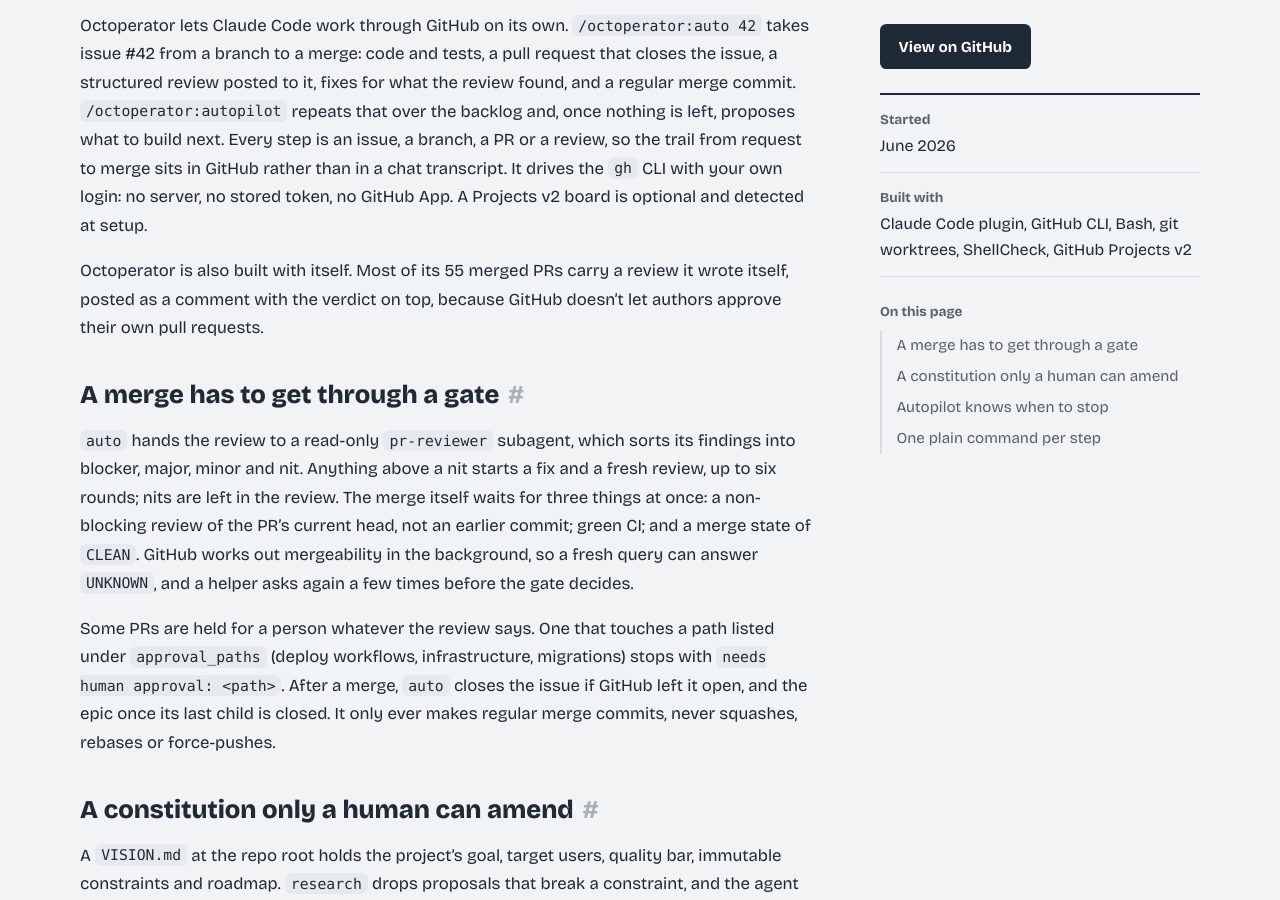
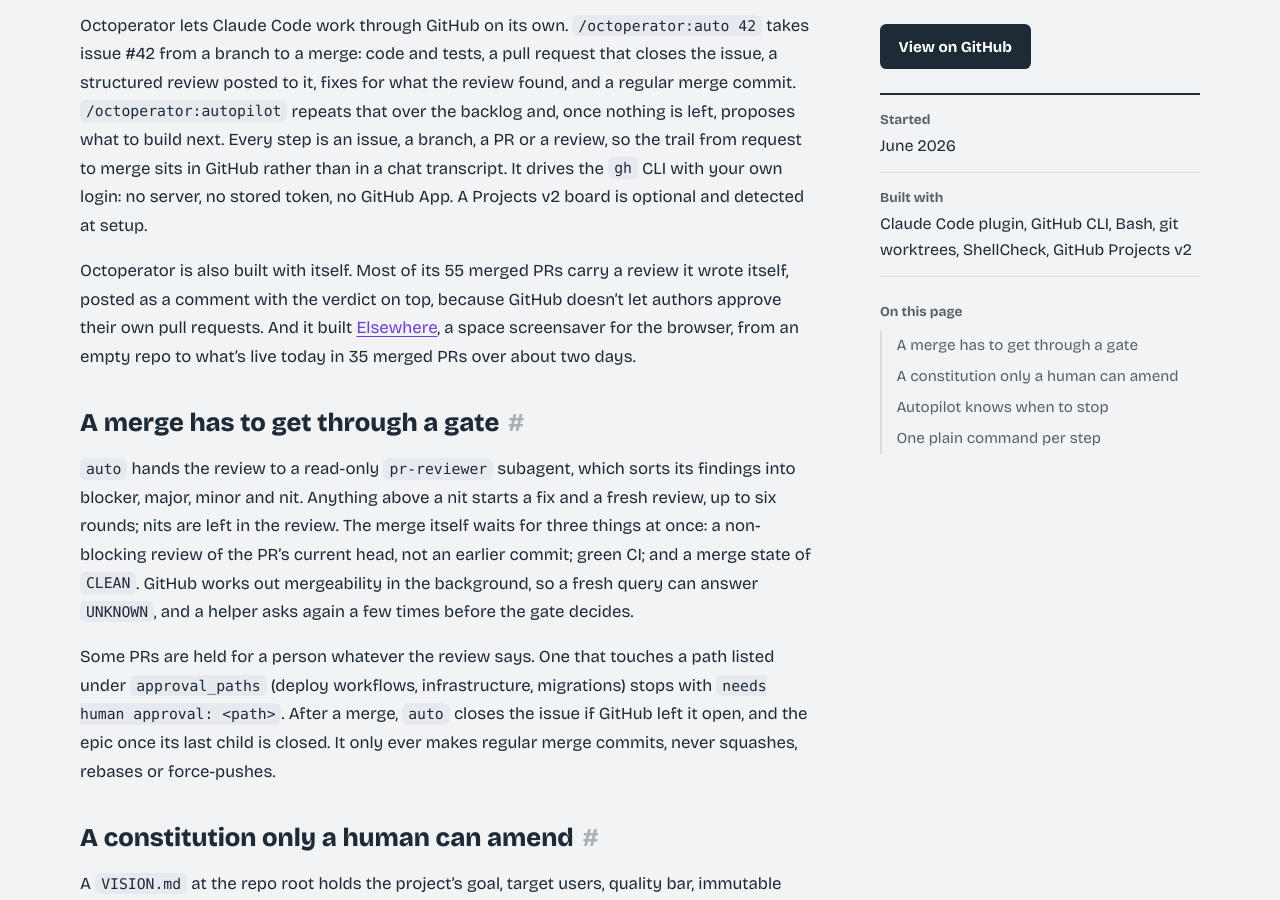
Before and after one commit to zeikar/zeikar.github.io, a Jekyll site: the page built from _projects/octoperator.md, in a window 1280 px wide and 900 px high, scrolled down 805 px. Built offline with Jekyll 4.4.1, drawn with Linux system fonts in a browser that asks for light colours; some web fonts are replaced.

Commit message:
feat(projects): add Elsewhere, the browser space screensaver Octoperator built
UNIT 31, listed after Octoperator. The page covers path-first encounter
planning, the two-layer sky with a fixed heading, the GPU-cost fix
(surface bake, edge-only atmosphere, 60 fps cap) and the plan-mapped
tests. The image is a real capture of a ringed gas giant's flyby. The
Octoperator page now links to it as the project it built.

```diff
--- a/_data/project_order.yml
+++ b/_data/project_order.yml
@@ -13,6 +13,7 @@
 - tangent
 - commentarium
 - octoperator
+- elsewhere
 - traffolio
 - ludoweft
 - cimulity
--- a/_projects/octoperator.md
+++ b/_projects/octoperator.md
@@ -12,7 +12,7 @@
 
 Octoperator lets Claude Code work through GitHub on its own. `/octoperator:auto 42` takes issue #42 from a branch to a merge: code and tests, a pull request that closes the issue, a structured review posted to it, fixes for what the review found, and a regular merge commit. `/octoperator:autopilot` repeats that over the backlog and, once nothing is left, proposes what to build next. Every step is an issue, a branch, a PR or a review, so the trail from request to merge sits in GitHub rather than in a chat transcript. It drives the `gh` CLI with your own login: no server, no stored token, no GitHub App. A Projects v2 board is optional and detected at setup.
 
-Octoperator is also built with itself. Most of its 55 merged PRs carry a review it wrote itself, posted as a comment with the verdict on top, because GitHub doesn't let authors approve their own pull requests.
+Octoperator is also built with itself. Most of its 55 merged PRs carry a review it wrote itself, posted as a comment with the verdict on top, because GitHub doesn't let authors approve their own pull requests. And it built [Elsewhere](/projects/elsewhere/), a space screensaver for the browser, from an empty repo to what's live today in 35 merged PRs over about two days.
 
 ## A merge has to get through a gate
 
```
Also changed, not shown: _projects/elsewhere.md (added, +36 -0 lines), assets/images/projects/elsewhere.card.webp (added), assets/images/projects/elsewhere.png (added), assets/images/projects/elsewhere.webp (added).
